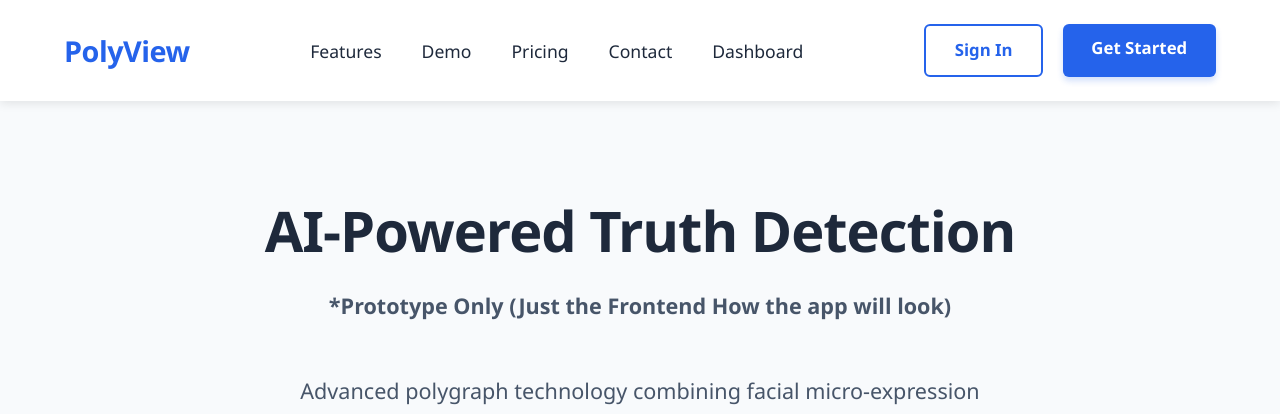
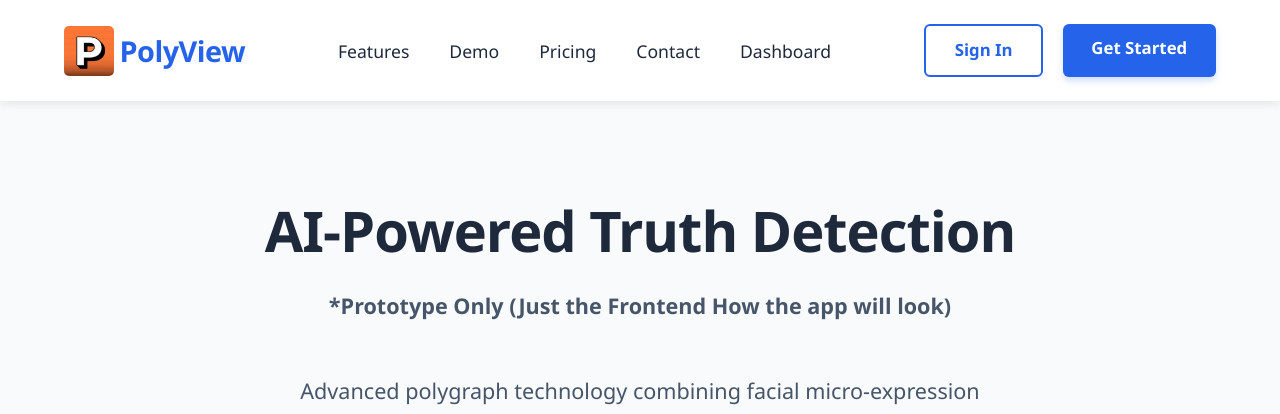
Before and after one commit to Keshav10Goel/Polyview, a Flask app: page / in a window 1280 px wide. Shown: the top 414 px of the page. Run offline with Flask 3, Linux system fonts and the light colour scheme.

Commit message:
Update index.html

```diff
--- a/backend/app/templates/index.html
+++ b/backend/app/templates/index.html
@@ -282,6 +282,8 @@
 </head>
 <body>
     <nav>
+
+        <img src="Icon.png" alt="Polyview" style="height: 50px; border-radius: 10%; margin-right: 0.5%;">
         <div class="logo">PolyView</div>
         <div class="nav-links">
             <a href="features.html">Features</a>
```
